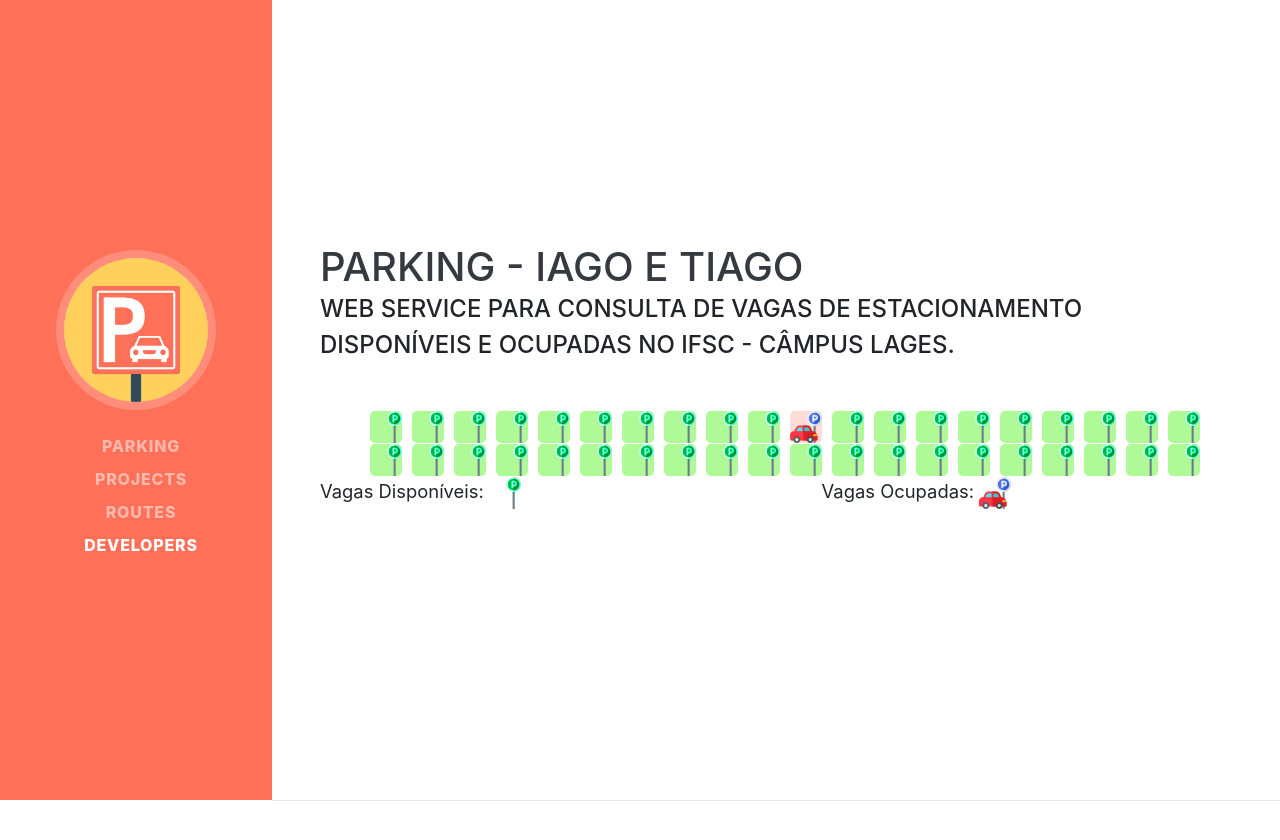
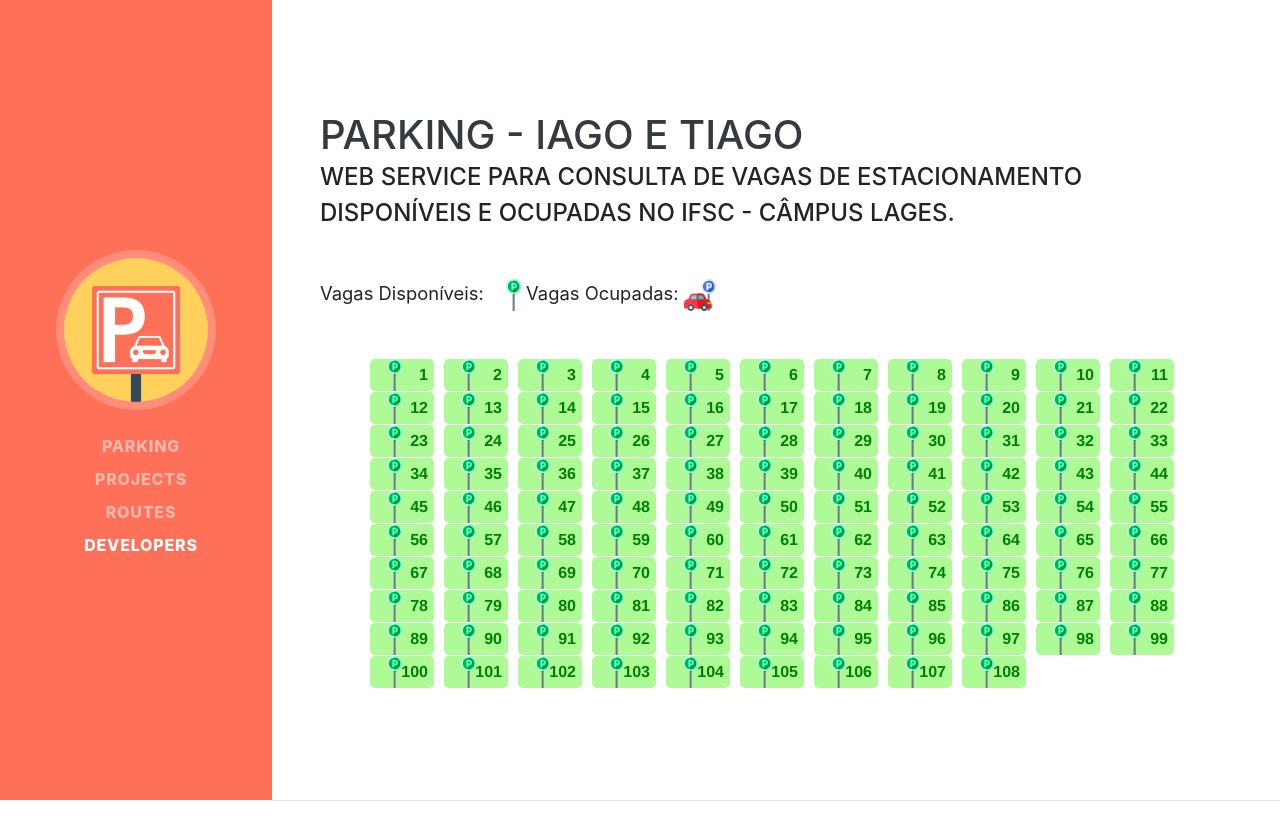
Before and after one commit to bianquini/Frontend-WebService, an Angular app: page / in a window 1280 px wide. Shown: the top 840 px of the page. Built offline with nearby package versions, Linux system fonts and the light colour scheme; a web font is replaced by a local one.

Commit message:
Tela do estacionamento concluida

```diff
--- a/src/app/app.component.html
+++ b/src/app/app.component.html
@@ -35,136 +35,337 @@
       <div class="subheading mb-5">Web Service para consulta de vagas de estacionamento disponíveis e ocupadas no IFSC -
         Câmpus Lages.</div>
 
+        <p class="lead mb-5">Vagas Disponíveis: <img src="/assets/img/Icons/available.png"> Vagas Ocupadas:  <img src="/assets/img/Icons/busy.png"></p>
+
       <div>
         <ul>
           <li>
-            <button class="button button_available" onclick="getId(this.id)" id="1"></button>
+            <button class="button button_available" onclick="getId(id)" id="1">1</button>
           </li>
           <li>
-            <button class="button button_available" onclick="getId(this.id)" id="2"></button>
+            <button class="button button_available" onclick="getId(id)" id="2">2</button>
           </li>
           <li>
-            <button class="button button_available" onclick="getId(id)" id="3"></button>
+            <button class="button button_available" onclick="getId(id)" id="3">3</button>
           </li>
           <li>
-            <button class="button button_available" onclick="getId(id)" id="4"></button>
+            <button class="button button_available" onclick="getId(id)" id="4">4</button>
           </li>
           <li>
-            <button class="button button_available" onclick="getId(id)" id="5"></button>
+            <button class="button button_available" onclick="getId(id)" id="5">5</button>
           </li>
           <li>
-            <button class="button button_available" onclick="getId(id)" id="6"></button>
+            <button class="button button_available" onclick="getId(id)" id="6">6</button>
           </li>
           <li>
-            <button class="button button_available" onclick="getId(id)" id="7"></button>
+            <button class="button button_available" onclick="getId(id)" id="7">7</button>
           </li>
           <li>
-            <button class="button button_available" onclick="getId(id)" id="8"></button>
+            <button class="button button_available" onclick="getId(id)" id="8">8</button>
           </li>
           <li>
-            <button class="button button_available" onclick="getId(id)" id="9"></button>
+            <button class="button button_available" onclick="getId(id)" id="9">9</button>
           </li>
           <li>
-            <button class="button button_available" onclick="getId(id)" id="10"></button>
+            <button class="button button_available" onclick="getId(id)" id="10">10</button>
           </li>
           <li>
-            <button class="button button_busy" onclick="getId(id)" id="11"></button>
+            <button class="button button_available" onclick="getId(id)" id="11">11</button>
           </li>
           <li>
-            <button class="button button_available" onclick="getId(id)" id="12"></button>
+            <button class="button button_available" onclick="getId(id)" id="12">12</button>
           </li>
           <li>
-            <button class="button button_available" onclick="getId(id)" id="13"></button>
+            <button class="button button_available" onclick="getId(id)" id="13">13</button>
           </li>
           <li>
-            <button class="button button_available" onclick="getId(id)" id="14"></button>
+            <button class="button button_available" onclick="getId(id)" id="14">14</button>
           </li>
           <li>
-            <button class="button button_available" onclick="getId(id)" id="15"></button>
+            <button class="button button_available" onclick="getId(id)" id="15">15</button>
           </li>
           <li>
-            <button class="button button_available" onclick="getId(id)" id="16"></button>
+            <button class="button button_available" onclick="getId(id)" id="16">16</button>
           </li>
           <li>
-            <button class="button button_available" onclick="getId(id)" id="17"></button>
+            <button class="button button_available" onclick="getId(id)" id="17">17</button>
           </li>
           <li>
-            <button class="button button_available" onclick="getId(id)" id="18"></button>
+            <button class="button button_available" onclick="getId(id)" id="18">18</button>
           </li>
           <li>
-            <button class="button button_available" onclick="getId(id)" id="19"></button>
+            <button class="button button_available" onclick="getId(id)" id="19">19</button>
           </li>
           <li>
-            <button class="button button_available" onclick="getId(id)" id="20"></button>
+            <button class="button button_available" onclick="getId(id)" id="20">20</button>
           </li>
           <li>
-            <button class="button button_available" onclick="getId(id)" id="21"></button>
+            <button class="button button_available" onclick="getId(id)" id="21">21</button>
           </li>
           <li>
-            <button class="button button_available" onclick="getId(id)" id="22"></button>
+            <button class="button button_available" onclick="getId(id)" id="22">22</button>
           </li>
           <li>
-            <button class="button button_available" onclick="getId(id)" id="23"></button>
+            <button class="button button_available" onclick="getId(id)" id="23">23</button>
           </li>
           <li>
-            <button class="button button_available" onclick="getId(id)" id="24"></button>
+            <button class="button button_available" onclick="getId(id)" id="24">24</button>
           </li>
           <li>
-            <button class="button button_available" onclick="getId(id)" id="25"></button>
+            <button class="button button_available" onclick="getId(id)" id="25">25</button>
           </li>
           <li>
-            <button class="button button_available" onclick="getId(id)" id="26"></button>
+            <button class="button button_available" onclick="getId(id)" id="26">26</button>
           </li>
           <li>
-            <button class="button button_available" onclick="getId(id)" id="27"></button>
+            <button class="button button_available" onclick="getId(id)" id="27">27</button>
           </li>
           <li>
-            <button class="button button_available" onclick="getId(id)" id="28"></button>
+            <button class="button button_available" onclick="getId(id)" id="28">28</button>
           </li>
           <li>
-            <button class="button button_available" onclick="getId(id)" id="29"></button>
+            <button class="button button_available" onclick="getId(id)" id="29">29</button>
           </li>
           <li>
-            <button class="button button_available" onclick="getId(id)" id="30"></button>
+            <button class="button button_available" onclick="getId(id)" id="30">30</button>
           </li>
           <li>
-              <button class="button button_available" onclick="getId(id)" id="31"></button>
+            <button class="button button_available" onclick="getId(id)" id="31">31</button>
           </li>
           <li>
-              <button class="button button_available" onclick="getId(id)" id="32"></button>
+            <button class="button button_available" onclick="getId(id)" id="32">32</button>
           </li>
           <li>
-              <button class="button button_available" onclick="getId(id)" id="33"></button>
+            <button class="button button_available" onclick="getId(id)" id="33">33</button>
           </li>
           <li>
-              <button class="button button_available" onclick="getId(id)" id="34"></button>
+            <button class="button button_available" onclick="getId(id)" id="34">34</button>
           </li>
           <li>
-              <button class="button button_available" onclick="getId(id)" id="35"></button>
+            <button class="button button_available" onclick="getId(id)" id="35">35</button>
           </li>
           <li>
-              <button class="button button_available" onclick="getId(id)" id="36"></button>
+            <button class="button button_available" onclick="getId(id)" id="36">36</button>
           </li>
           <li>
-              <button class="button button_available" onclick="getId(id)" id="37"></button>
+            <button class="button button_available" onclick="getId(id)" id="37">37</button>
           </li>
           <li>
-              <button class="button button_available" onclick="getId(id)" id="38"></button>
+            <button class="button button_available" onclick="getId(id)" id="38">38</button>
           </li>
           <li>
-              <button class="button button_available" onclick="getId(id)" id="39"></button>
+            <button class="button button_available" onclick="getId(id)" id="39">39</button>
           </li>
           <li>
-              <button class="button button_available" onclick="getId(id)" id="40"></button>
+            <button class="button button_available" onclick="getId(id)" id="40">40</button>
+          </li>
+          <li>
+            <button class="button button_available" onclick="getId(id)" id="41">41</button>
+          </li>
+          <li>
+            <button class="button button_available" onclick="getId(id)" id="42">42</button>
+          </li>
+          <li>
+            <button class="button button_available" onclick="getId(id)" id="43">43</button>
+          </li>
+          <li>
+            <button class="button button_available" onclick="getId(id)" id="44">44</button>
+          </li>
+          <li>
+            <button class="button button_available" onclick="getId(id)" id="45">45</button>
+          </li>
+          <li>
+            <button class="button button_available" onclick="getId(id)" id="46">46</button>
+          </li>
+          <li>
+            <button class="button button_available" onclick="getId(id)" id="47">47</button>
+          </li>
+          <li>
+            <button class="button button_available" onclick="getId(id)" id="48">48</button>
+          </li>
+          <li>
+            <button class="button button_available" onclick="getId(id)" id="49">49</button>
+          </li>
+          <li>
+            <button class="button button_available" onclick="getId(id)" id="50">50</button>
+          </li>
+          <li>
+            <button class="button button_available" onclick="getId(id)" id="51">51</button>
+          </li>
+          <li>
+            <button class="button button_available" onclick="getId(id)" id="52">52</button>
+          </li>
+          <li>
+            <button class="button button_available" onclick="getId(id)" id="53">53</button>
+          </li>
+          <li>
+            <button class="button button_available" onclick="getId(id)" id="54">54</button>
+          </li>
+          <li>
+            <button class="button button_available" onclick="getId(id)" id="55">55</button>
+          </li>
+          <li>
+            <button class="button button_available" onclick="getId(id)" id="56">56</button>
+          </li>
+          <li>
+            <button class="button button_available" onclick="getId(id)" id="57">57</button>
+          </li>
+          <li>
+            <button class="button button_available" onclick="getId(id)" id="58">58</button>
+          </li>
+          <li>
+            <button class="button button_available" onclick="getId(id)" id="59">59</button>
+          </li>
+          <li>
+            <button class="button button_available" onclick="getId(id)" id="60">60</button>
+          </li>
+          <li>
+            <button class="button button_available" onclick="getId(id)" id="61">61</button>
+          </li>
+          <li>
+            <button class="button button_available" onclick="getId(id)" id="62">62</button>
+          </li>
+          <li>
+            <button class="button button_available" onclick="getId(id)" id="63">63</button>
+          </li>
+          <li>
+            <button class="button button_available" onclick="getId(id)" id="64">64</button>
+          </li>
+          <li>
+            <button class="button button_available" onclick="getId(id)" id="65">65</button>
+          </li>
+          <li>
+            <button class="button button_available" onclick="getId(id)" id="66">66</button>
+          </li>
+          <li>
+            <button class="button button_available" onclick="getId(id)" id="67">67</button>
+          </li>
+          <li>
+            <button class="button button_available" onclick="getId(id)" id="68">68</button>
+          </li>
+          <li>
+            <button class="button button_available" onclick="getId(id)" id="69">69</button>
+          </li>
+          <li>
+            <button class="button button_available" onclick="getId(id)" id="70">70</button>
+          </li>
+          <li>
+            <button class="button button_available" onclick="getId(id)" id="71">71</button>
+          </li>
+          <li>
+            <button class="button button_available" onclick="getId(id)" id="72">72</button>
+          </li>
+          <li>
+            <button class="button button_available" onclick="getId(id)" id="73">73</button>
+          </li>
+          <li>
+            <button class="button button_available" onclick="getId(id)" id="74">74</button>
+          </li>
+          <li>
+            <button class="button button_available" onclick="getId(id)" id="75">75</button>
+          </li>
+          <li>
+            <button class="button button_available" onclick="getId(id)" id="76">76</button>
+          </li>
+          <li>
+            <button class="button button_available" onclick="getId(id)" id="77">77</button>
+          </li>
+          <li>
+            <button class="button button_available" onclick="getId(id)" id="78">78</button>
+          </li>
+          <li>
+            <button class="button button_available" onclick="getId(id)" id="79">79</button>
+          </li>
+          <li>
+            <button class="button button_available" onclick="getId(id)" id="80">80</button>
+          </li>
+          <li>
+            <button class="button button_available" onclick="getId(id)" id="81">81</button>
+          </li>
+          <li>
+            <button class="button button_available" onclick="getId(id)" id="82">82</button>
+          </li>
+          <li>
+            <button class="button button_available" onclick="getId(id)" id="83">83</button>
+          </li>
+          <li>
+            <button class="button button_available" onclick="getId(id)" id="84">84</button>
+          </li>
+          <li>
+            <button class="button button_available" onclick="getId(id)" id="85">85</button>
+          </li>
+          <li>
+            <button class="button button_available" onclick="getId(id)" id="86">86</button>
+          </li>
+          <li>
+            <button class="button button_available" onclick="getId(id)" id="87">87</button>
+          </li>
+          <li>
+            <button class="button button_available" onclick="getId(id)" id="88">88</button>
+          </li>
+          <li>
+            <button class="button button_available" onclick="getId(id)" id="89">89</button>
+          </li>
+          <li>
+            <button class="button button_available" onclick="getId(id)" id="90">90</button>
+          </li>
+          <li>
+            <button class="button button_available" onclick="getId(id)" id="91">91</button>
+          </li>
+          <li>
+            <button class="button button_available" onclick="getId(id)" id="92">92</button>
+          </li>
+          <li>
+            <button class="button button_available" onclick="getId(id)" id="93">93</button>
+          </li>
+          <li>
+            <button class="button button_available" onclick="getId(id)" id="94">94</button>
+          </li>
+          <li>
+            <button class="button button_available" onclick="getId(id)" id="95">95</button>
+          </li>
+          <li>
+            <button class="button button_available" onclick="getId(id)" id="96">96</button>
+          </li>
+          <li>
+            <button class="button button_available" onclick="getId(id)" id="97">97</button>
+          </li>
+          <li>
+            <button class="button button_available" onclick="getId(id)" id="98">98</button>
+          </li>
+          <li>
+            <button class="button button_available" onclick="getId(id)" id="99">99</button>
+          </li>
+          <li>
+            <button class="button button_available" onclick="getId(id)" id="100">100</button>
+          </li>
+          <li>
+            <button class="button button_available" onclick="getId(id)" id="101">101</button>
+          </li>
+          <li>
+            <button class="button button_available" onclick="getId(id)" id="102">102</button>
+          </li>
+          <li>
+            <button class="button button_available" onclick="getId(id)" id="103">103</button>
+          </li>
+          <li>
+            <button class="button button_available" onclick="getId(id)" id="104">104</button>
+          </li>
+          <li>
+            <button class="button button_available" onclick="getId(id)" id="105">105</button>
+          </li>
+          <li>
+            <button class="button button_available" onclick="getId(id)" id="106">106</button>
+          </li>
+          <li>
+            <button class="button button_available" onclick="getId(id)" id="107">107</button>
+          </li>
+          <li>
+            <button class="button button_available" onclick="getId(id)" id="108">108</button>
           </li>
         </ul>
-        <div style="float: left; width: 45%">
-          <p class="lead mb-5">Vagas Disponíveis: <img src="/assets/img/Icons/available.png"></p>
       </div>
-        <div style="float: right; width: 45%">
-          <p class="lead mb-5">Vagas Ocupadas:  <img src="/assets/img/Icons/busy.png"></p>
-        </div>
-      </div>
+
     </div>
   </section>
 
--- a/src/js/changeimg.js
+++ b/src/js/changeimg.js
@@ -43,15 +43,13 @@ function img04() {
 }
 
 
-function getId() {
-        var classes = document.getElementById("1").classList;
-        console.log("oi");
-        if (classes.contains("button_busy")) {
-                classes.remove("button_busy");
-                classes.add("button_available");
-        }else{
-                classes.remove("button_available");
-                classes.add("button_busy");
-        }
-
+function getId(id) {
+     var classes = document.getElementById(id).classList;
+     if(classes.contains("button_available")){
+             classes.remove("button_available");
+             classes.add("button_busy");
+     }else{
+        classes.remove("button_busy");
+        classes.add("button_available");
+     }
 }
--- a/src/styles.css
+++ b/src/styles.css
@@ -187,7 +187,7 @@
     color: #824027;
   }
 
-  /* Teste */
+/* Parking */
 
   li {
     list-style: none outside none;
@@ -202,20 +202,23 @@
     border-radius: 0.317rem;
     font-weight: 700;
     font-size: 1rem;
+    text-align: right;
     font-family: "Helvetica Neue", Arial, sans-serif;
     cursor: pointer;
   }
 
   .button_available {
-    background: url("assets/img/Icons/available.png") rgb(173, 250, 150);
+    background: url("assets/img/Icons/available.png") rgb(173, 250, 150) no-repeat;
     height: 32px;
-    width: 32px;
+    width: 64px;
+    color: green;
     display: block;
   }
 
   .button_busy {
-    background: url("assets/img/Icons/busy.png") rgb(255, 220, 216);
+    background: url("assets/img/Icons/busy.png") rgb(255, 220, 216) no-repeat;
     height: 32px;
-    width: 32px;
+    width: 64px;
+    color: rgb(201, 56, 66);
     display: block;
   }
```
Lines whose indentation alone changed are shown as unchanged.
